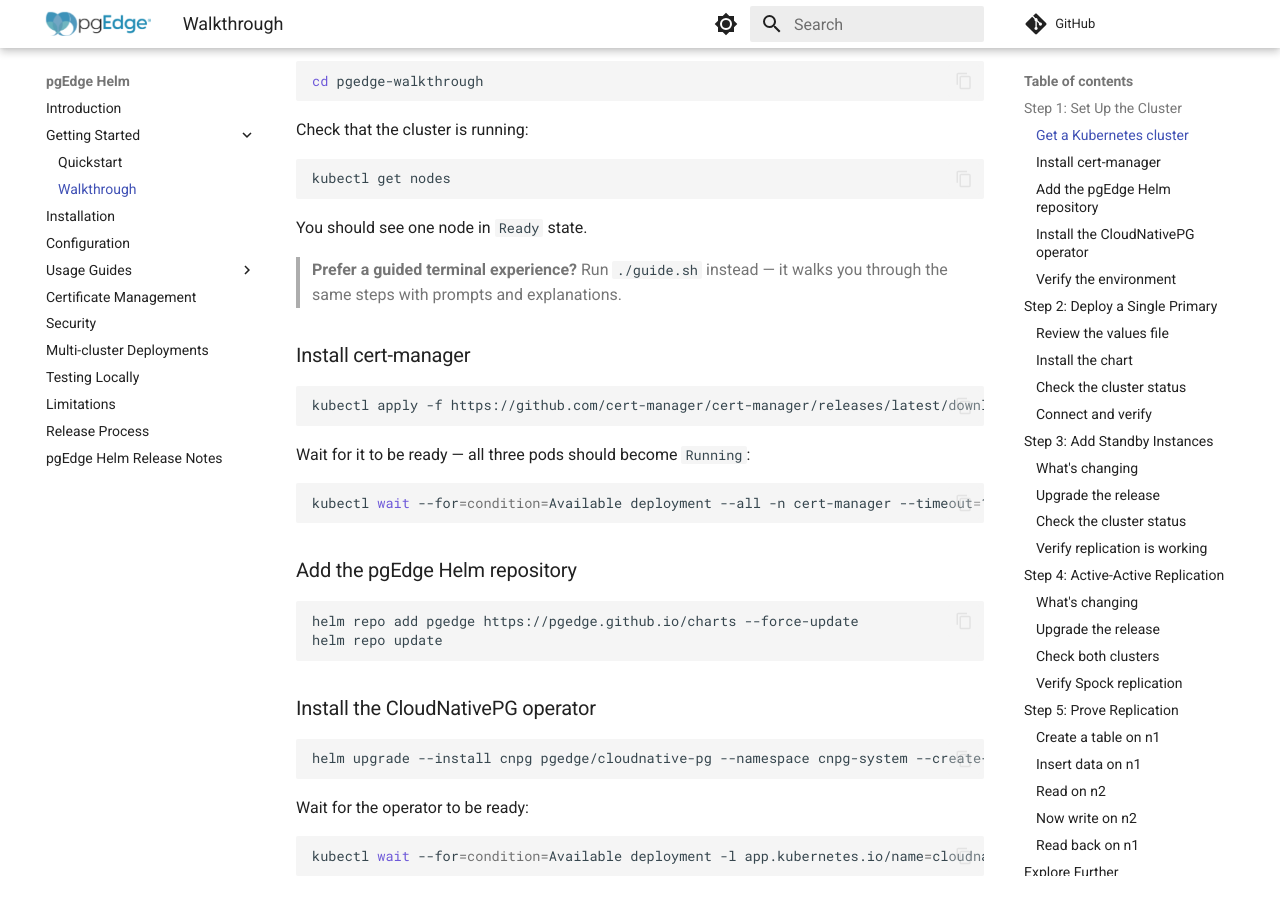
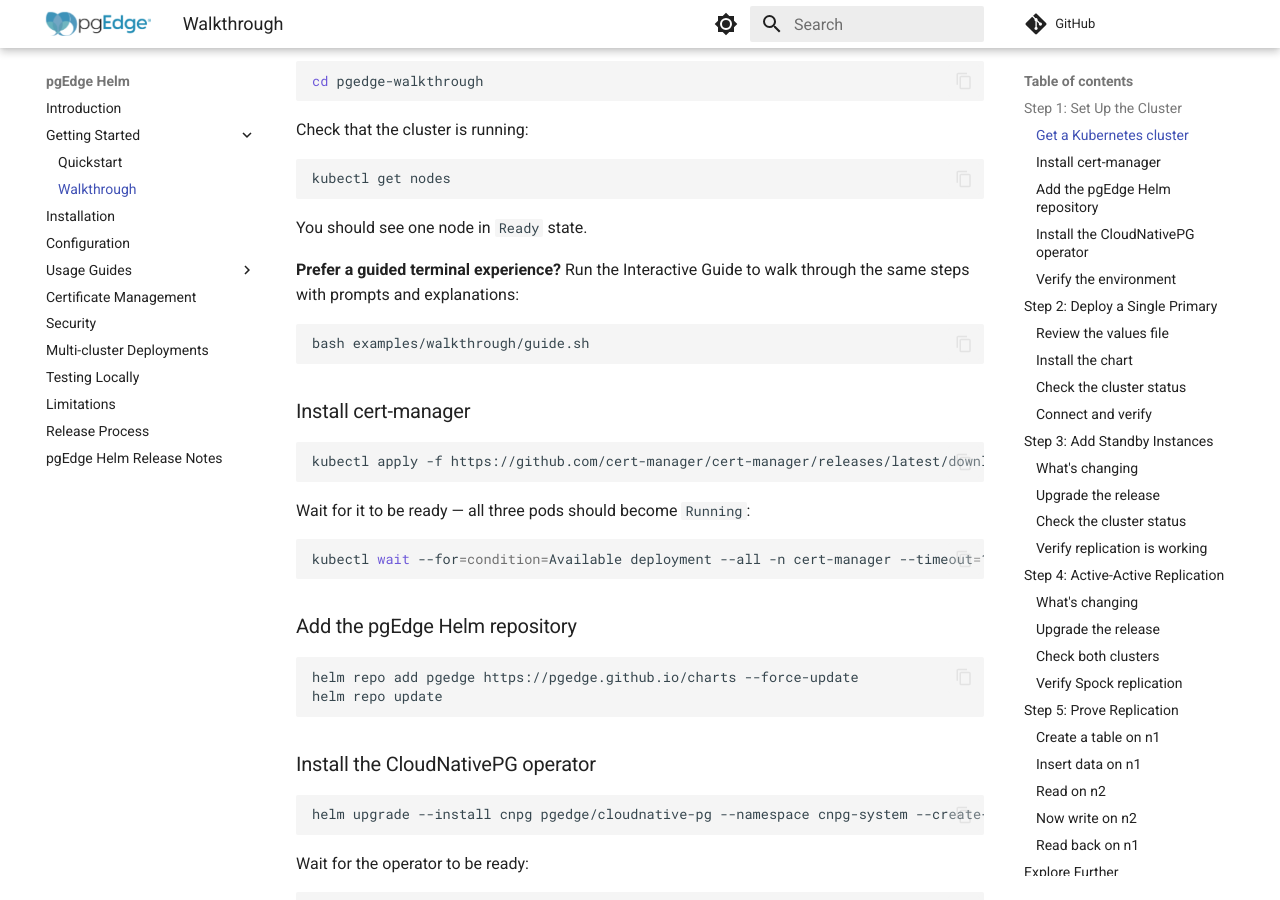
Before and after one commit to pgEdge/pgedge-helm, an MkDocs documentation site: the page built from docs/walkthrough.md, in a window 1280 px wide and 900 px high, scrolled down 1194 px. Built offline with MkDocs 1.6.1 and Material for MkDocs 9.7.7, drawn with Linux system fonts in a browser that asks for light colours; comment, search, counter and statistics services are not loaded.

Commit message:
fix: align working directories

````diff
--- a/docs/walkthrough.md
+++ b/docs/walkthrough.md
@@ -1,3 +1,7 @@
+---
+cwd: ../examples/walkthrough
+---
+
 # Guided Walkthrough
 
 In this walkthrough you'll progressively build a **distributed PostgreSQL cluster** using pgEdge on Kubernetes. Instead of deploying everything at once, you'll evolve the architecture step-by-step:
@@ -48,7 +52,11 @@
 
 You should see one node in `Ready` state.
 
-> **Prefer a guided terminal experience?** Run `./guide.sh` instead — it walks you through the same steps with prompts and explanations.
+**Prefer a guided terminal experience?** Run the Interactive Guide to walk through the same steps with prompts and explanations:
+
+```bash
+bash examples/walkthrough/guide.sh
+```
 
 ### Install cert-manager
 
````
Also changed, not shown: 2 other files.
